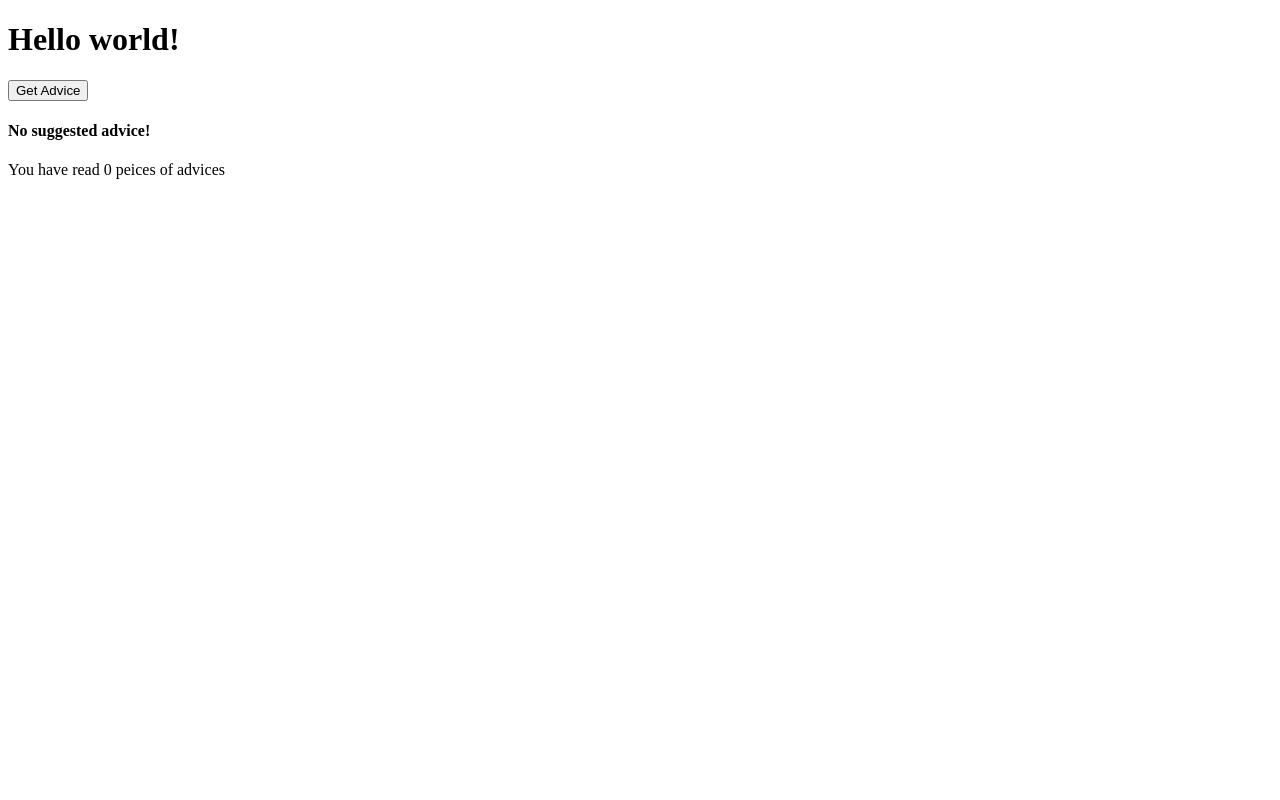
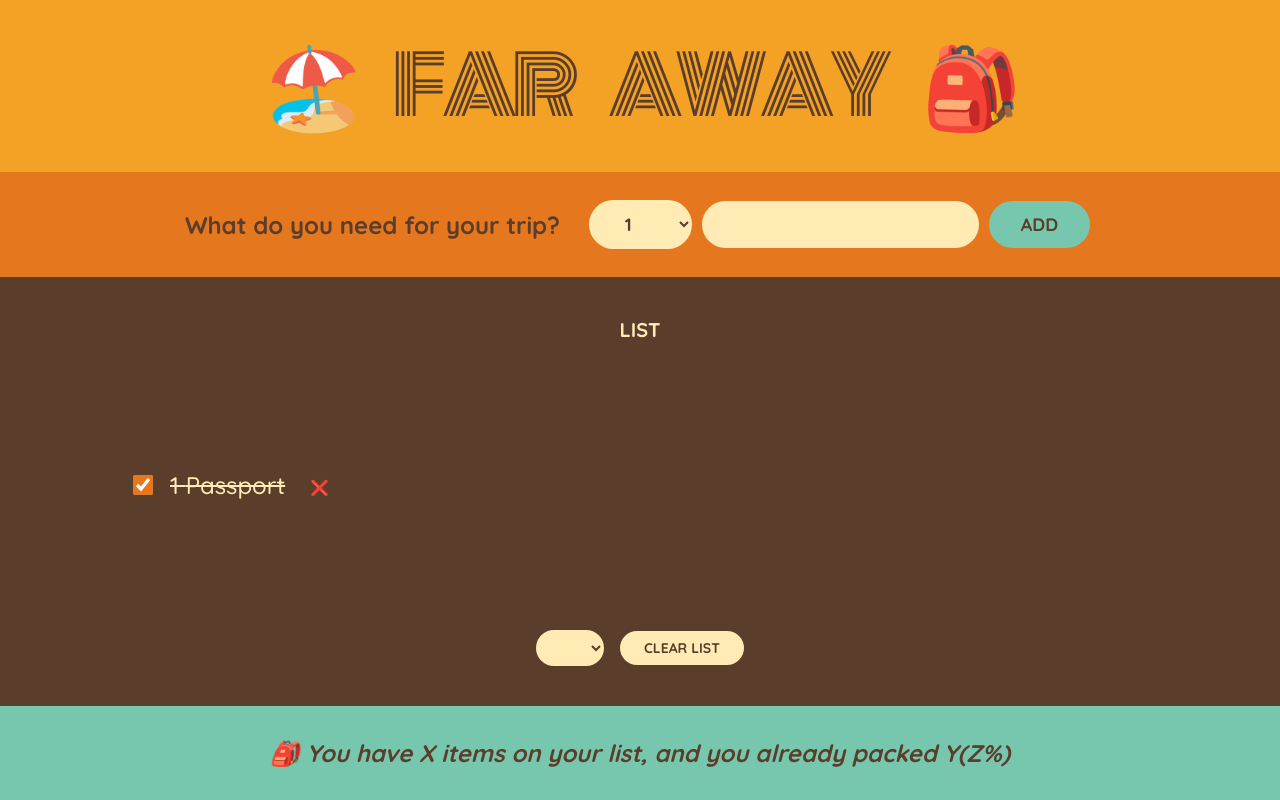
Before and after one commit to Piyush-G238/react-nextjs-course, a React (Create React App) app: page / in a window 1280 px wide. Built offline with nearby package versions, Linux system fonts and the light colour scheme.

Commit message:
initial create of the project

```diff
--- a/src/App.jsx
+++ b/src/App.jsx
@@ -1,26 +1,32 @@
+import Logo from "./components/Logo"
+import Form from "./components/Form"
+import PackingList from "./components/PackingList";
+import Stats from "./components/Stats";
+
+import "./styles.css"
 import { useState } from "react";
 
-function Message(props) {
-  return <h4>{props.content}</h4>;
-}
+export default function App() {
 
-export default function App() {
-  const [advice, setAdvice] = useState("");
-  const [adviceCount, setAdviceCount] = useState(0);
+  const [packingList, setPackingList] = useState([
+    {
+      id: 1,
+      description: "Passport",
+      quantity: 1,
+      packed: true
+    }
+  ]);
 
-  async function getAdvice() {
-    const response = await fetch("https://api.adviceslip.com/advice");
-    const json = await response.json();
-    setAdvice(json.slip.advice);
-    setAdviceCount((prev) => prev + 1);
+  function addItem(item) {
+    setPackingList(curr => [...curr, item])
   }
 
   return (
-    <div className="App">
-      <h1>Hello world!</h1>
-      <button onClick={getAdvice}>Get Advice</button>
-      <Message content={advice ? advice : "No suggested advice!"} />
-      <p>You have read {adviceCount} peices of advices</p>
+    <div className="app">
+      <Logo heading="far away"/>
+      <Form submitFn={addItem} />
+      <PackingList list={packingList}/>
+      <Stats />
     </div>
-  );
+  )
 }
--- /dev/null
+++ b/src/components/Form.jsx
@@ -0,0 +1,19 @@
+export default function Form({ submitFn }) {
+
+    function submitForm(event) {
+        event.preventDefault();
+    }
+
+    return (
+        <div className="add-form">
+            <h3>What do you need for your trip?</h3>
+            <form onSubmit={submitForm}>
+                <select name="numItems" id="numItems">
+                    {Array.from({ length: 10 }, (_, index) => <option value={index + 1} key={index}>{index + 1}</option>)}
+                </select>
+                <input type="text" name="itemName" id="itemName" />
+                <button type="submit">add</button>
+            </form>
+        </div>
+    );
+}
--- /dev/null
+++ b/src/components/Item.jsx
@@ -0,0 +1,11 @@
+export default function Item({ value }) {
+    return (
+        <li>
+            <input type="checkbox" name="isPacked" id="isPacked" defaultChecked={value.packed}/>
+            <span style={value.packed ? {textDecoration: "line-through"} : {}}>
+                {value.quantity} {value.description}
+            </span>
+            <button>❌</button>
+        </li>
+    );
+}
--- /dev/null
+++ b/src/components/Logo.jsx
@@ -0,0 +1,7 @@
+export default function Logo({heading}) {
+    return (
+        <div>
+            <h1>🏖️ {heading} 🎒</h1>
+        </div>
+    );
+}
--- /dev/null
+++ b/src/components/PackingList.jsx
@@ -0,0 +1,16 @@
+import Item from "./Item";
+
+export default function PackingList({list}) {
+    return (
+        <div className="list">
+            <h5>LIST</h5>
+            <ul>
+                {list.map((item, index) => <Item value={item} key={index} />)}
+            </ul>
+            <div className="actions">
+                <select name="" id=""></select>
+                <button>clear list</button>
+            </div>
+        </div>
+    );
+}
--- /dev/null
+++ b/src/components/Stats.jsx
@@ -0,0 +1,7 @@
+export default function Stats() {
+    return (
+        <div className="stats">
+            <em>🎒 You have X items on your list, and you already packed Y(Z%)</em>
+        </div>
+    );
+}
--- /dev/null
+++ b/src/styles.css
@@ -0,0 +1,140 @@
+/*
+const initialItems = [
+  { id: 1, description: "Passports", quantity: 2, packed: false },
+  { id: 2, description: "Socks", quantity: 12, packed: false },
+];
+*/
+
+@import url("https://fonts.googleapis.com/css2?family=Monoton&family=Quicksand:wght@500;700&display=swap");
+
+* {
+  margin: 0;
+  padding: 0;
+  box-sizing: border-box;
+}
+
+html {
+  font-size: 62.5%;
+}
+
+body {
+  font-size: 2.4rem;
+  font-family: sans-serif;
+  color: #5a3e2b;
+  font-family: "Quicksand";
+  font-weight: 500;
+}
+
+.app {
+  width: 100%;
+  height: 100vh;
+  display: grid;
+  grid-template-rows: auto auto 1fr auto;
+}
+
+h1 {
+  text-align: center;
+  background-color: #f4a226;
+  font-family: "Monoton";
+  font-size: 8rem;
+  text-transform: uppercase;
+  font-weight: 400;
+  word-spacing: 30px;
+  letter-spacing: -5px;
+  padding: 2.4rem 0;
+}
+
+.add-form {
+  background-color: #e5771f;
+  padding: 2.8rem 0;
+  display: flex;
+  align-items: center;
+  justify-content: center;
+  gap: 0.8rem;
+}
+
+h3 {
+  margin-right: 1.6rem;
+  font-size: 2.4rem;
+}
+
+button,
+select,
+input {
+  background-color: #ffebb3;
+  color: #5a3e2b;
+  font-family: inherit;
+  border: none;
+  border-radius: 10rem;
+  padding: 1.2rem 3.2rem;
+  font-weight: 700;
+  font-size: 1.8rem;
+  cursor: pointer;
+  margin: 0 0.5rem;
+}
+
+.add-form button {
+  text-transform: uppercase;
+  background-color: #76c7ad;
+}
+
+.list {
+  background-color: #5a3e2b;
+  color: #ffebb3;
+  padding: 4rem 0;
+
+  display: flex;
+  justify-content: space-between;
+  flex-direction: column;
+  gap: 3.2rem;
+  align-items: center;
+}
+
+.actions button,
+.list select {
+  text-transform: uppercase;
+  padding: 0.8rem 2.4rem;
+  font-size: 1.4rem;
+  font-weight: 700;
+  margin: 0 0.8rem;
+}
+
+.list ul {
+  list-style: none;
+  width: 80%;
+  overflow: hidden;
+
+  display: grid;
+  grid-template-columns: repeat(auto-fit, minmax(250px, 1fr));
+  gap: 1.2rem;
+  justify-content: center;
+  align-content: start;
+}
+
+.list li {
+  display: flex;
+  align-items: center;
+  gap: 1.2rem;
+}
+
+input[type="checkbox"] {
+  height: 2rem;
+  width: 2rem;
+  accent-color: #e5771f;
+}
+
+.list li button {
+  cursor: pointer;
+  background: none;
+  border: none;
+  font-size: 1.5rem;
+  padding: 0.8rem;
+  transform: translateY(2px);
+}
+
+.stats {
+  background-color: #76c7ad;
+  text-align: center;
+  font-weight: 700;
+  padding: 3.2rem 0;
+}
```
Also changed, not shown: package.json (+7 -2 lines), 2 other files (tests, documents, lock files or other folders).
